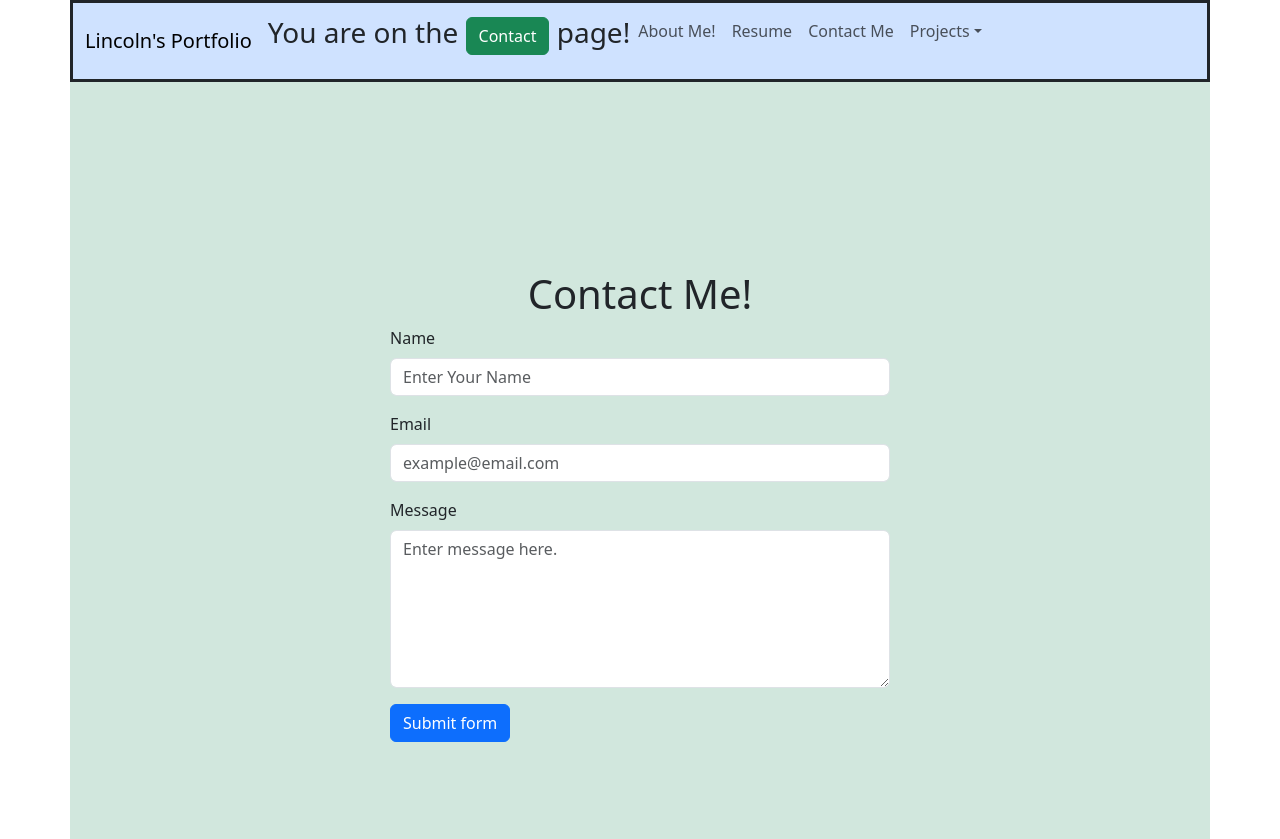
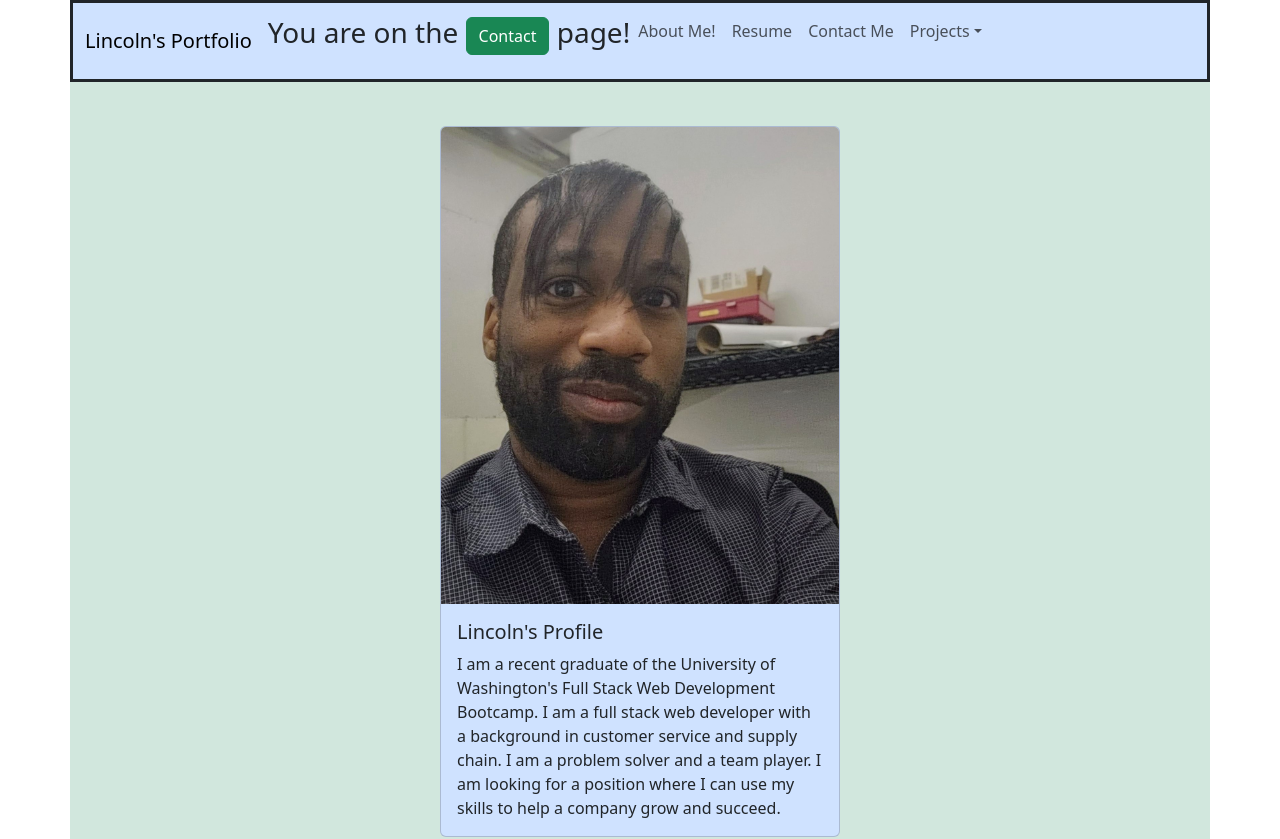
Before and after one commit to Xavionstar/Lincoln-Portfolio, a React (Create React App) app: page /contact in a window 1280 px wide. Shown: the top 839 px of the page. Built offline with nearby package versions, Linux system fonts and the light colour scheme.

Commit message:
attempting deploy fix

```diff
--- a/package.json
+++ b/package.json
@@ -1,6 +1,6 @@
 {
   "name": "lincoln-portfolio",
-  "homepage": "https://xavionstar.github.io/Lincoln-Portfolio/",
+  "homepage": "https://xavionstar.github.io/homepage",
   "version": "0.1.0",
   "private": true,
   "dependencies": {
@@ -12,10 +12,10 @@
     "react": "^18.2.0",
     "react-bootstrap": "^2.7.4",
     "react-dom": "^18.2.0",
+    "react-router-bootstrap": "^0.26.2",
     "react-router-dom": "^6.10.0",
     "react-scripts": "5.0.1",
     "web-vitals": "^2.1.4"
-
   },
   "scripts": {
     "start": "react-scripts start",
--- a/src/App.js
+++ b/src/App.js
@@ -23,7 +23,7 @@
       <Container className="flex-grow-1 bg-success-subtle px-0">
         <Header />
         <Routes>
-          <Route path="/" element={<Homepage />} />
+          <Route exact path="/" element={<Homepage />} />
           <Route path="/skills" element={<Skills />} />
           <Route path="/foodle" element={<Foodle />} />
           <Route path="/takeahike" element={<TakeAHike />} />
--- a/src/index.js
+++ b/src/index.js
@@ -4,16 +4,16 @@
 import App from './App';
 import reportWebVitals from './reportWebVitals';
 import 'bootstrap/dist/css/bootstrap.min.css';
-import { BrowserRouter} from 'react-router-dom';
+import { HashRouter} from 'react-router-dom';
 
 // this is the root file. It will render the app component and the react router dom
 //by wrapping the app component in the react router dom, the app component will be able to use the react router dom to render the different pages
 const root = ReactDOM.createRoot(document.getElementById('root'));
 root.render(
   <React.StrictMode>
-    <BrowserRouter>
+    <HashRouter>
     <App />
-    </BrowserRouter>
+    </HashRouter>
   </React.StrictMode>
 );
 
```
Also changed, not shown: 1 other file (tests, documents, lock files or other folders).
